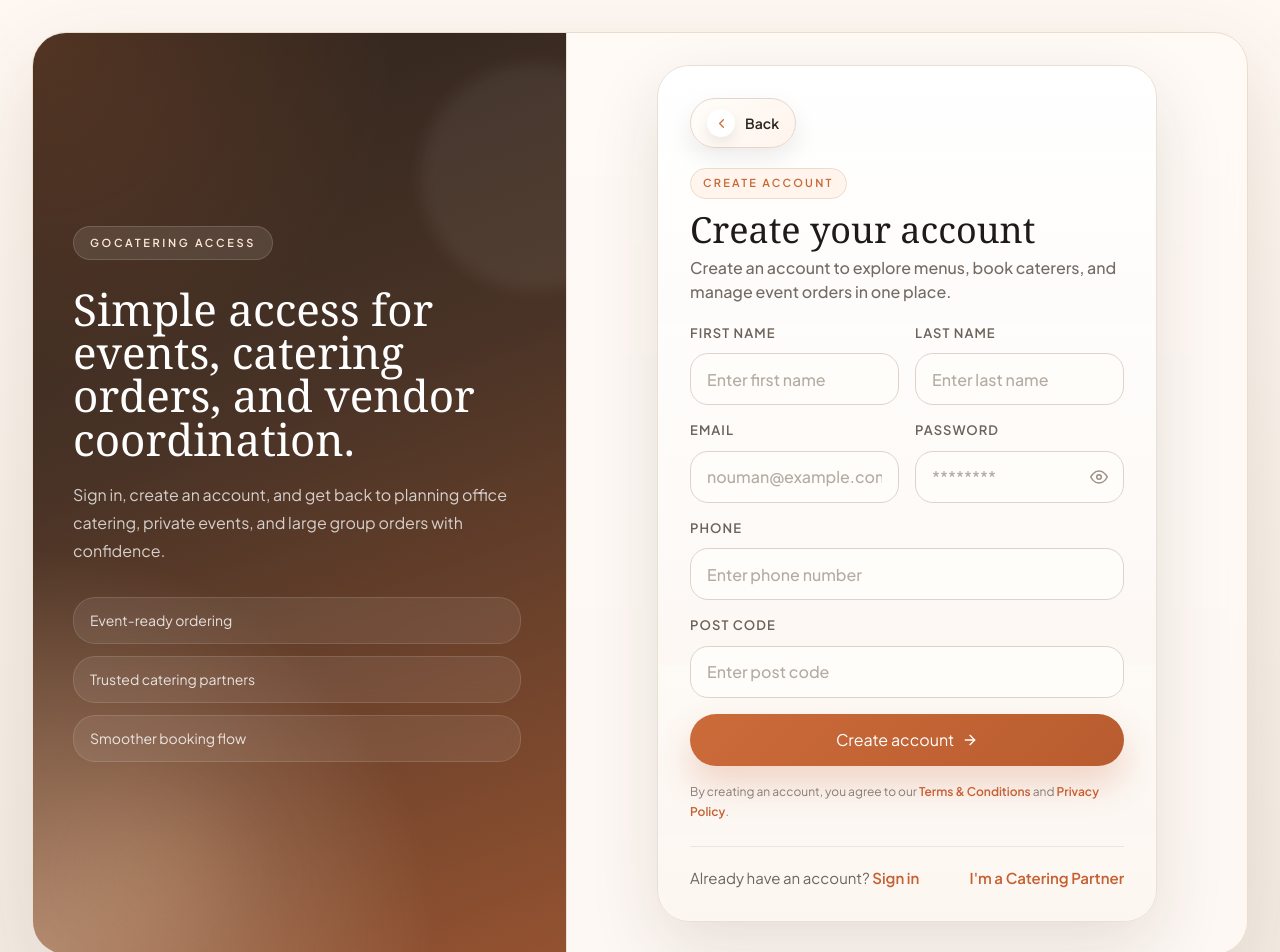
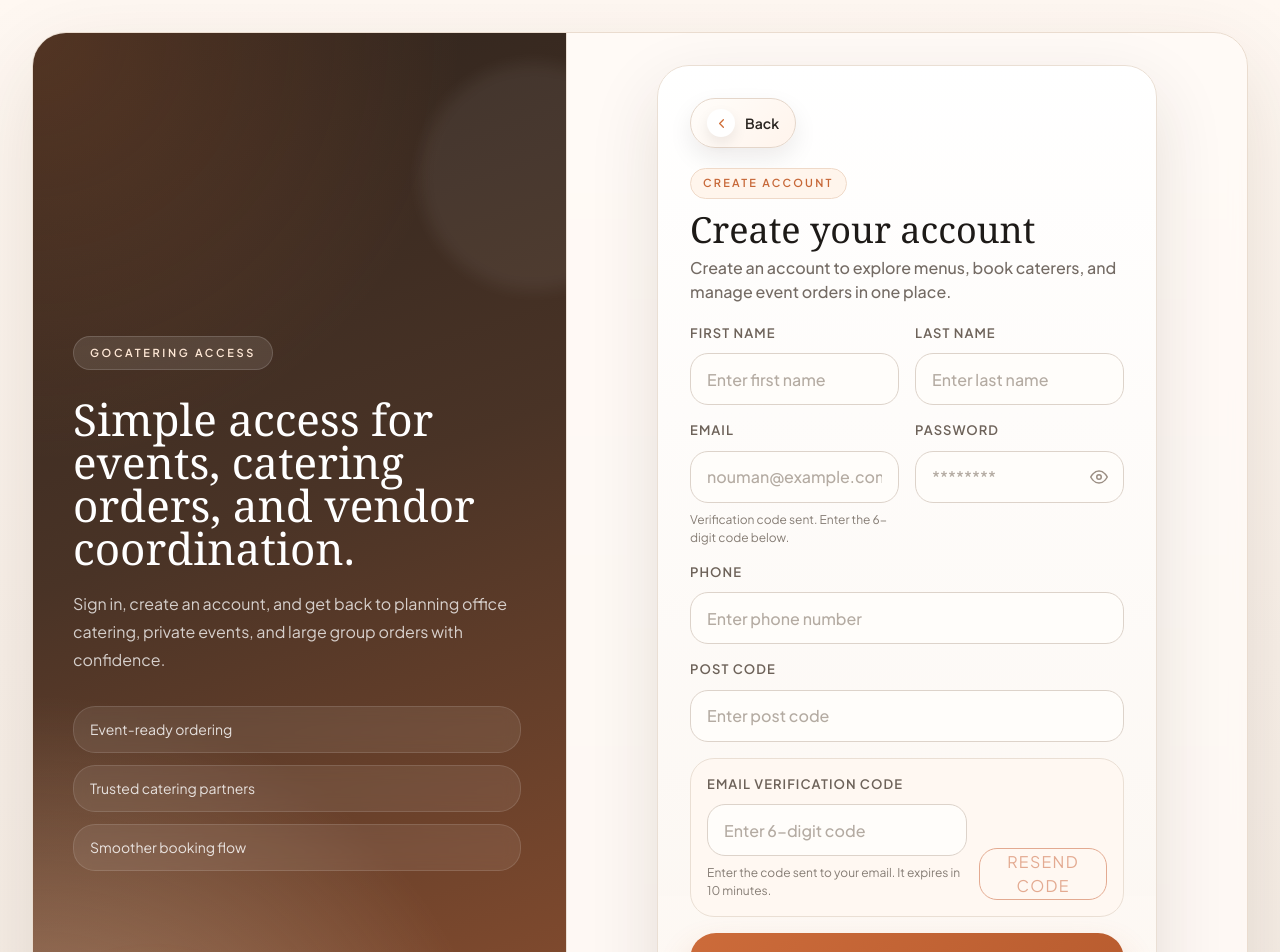
Before and after one commit to MuhammadNoumanAfzal/catering-bestilling-no, a React (Vite) app: page /signup in a window 1280 px wide. Shown: the top 952 px of the page. Built offline with nearby package versions, Linux system fonts and the light colour scheme; no server answers.

Commit message:
feat(signUp): implement OTP verification for user registration process

```diff
--- a/src/features/auth/api/authMutations.js
+++ b/src/features/auth/api/authMutations.js
@@ -1,24 +1,15 @@
+export const SEND_SIGNUP_OTP_MUTATION = `
+  mutation SendSignupOTP($email: String!) {
+    sendSignupOtp(email: $email) {
+      success
+      message
+    }
+  }
+`;
+
 export const REGISTER_USER_MUTATION = `
-  mutation RegisterUser(
-    $email: String!
-    $phone: String!
-    $password: String!
-    $role: String!
-    $firstName: String!
-    $lastName: String!
-    $postCode: Int!
-  ) {
-    registerUser(
-      input: {
-        email: $email
-        phone: $phone
-        password: $password
-        role: $role
-        firstName: $firstName
-        lastName: $lastName
-        postCode: $postCode
-      }
-    ) {
+  mutation RegisterUser($input: SignupFormInput!, $otp: String!) {
+    registerUser(input: $input, otp: $otp) {
       success
       message
       user {
--- a/src/features/auth/api/authNormalizers.js
+++ b/src/features/auth/api/authNormalizers.js
@@ -1,4 +1,8 @@
-import { AUTH_ROLE, PASSWORD_RESET_OTP_LENGTH } from "../constants/authForms";
+import {
+  AUTH_ROLE,
+  PASSWORD_RESET_OTP_LENGTH,
+  SIGNUP_OTP_LENGTH,
+} from "../constants/authForms";
 
 const EMAIL_PATTERN = /^[^\s@]+@[^\s@]+\.[^\s@]+$/;
 const MIN_PASSWORD_LENGTH = 8;
@@ -72,6 +76,7 @@ function normalizePostCode(value) {
 
 export function normalizeRegisterUserInput(input) {
   return {
+    input: {
       email: normalizeEmail(input.email),
       phone: normalizePhoneNumber(input.phone),
       password: normalizePassword(input.password),
@@ -79,6 +84,8 @@ export function normalizeRegisterUserInput(input) {
       firstName: requireNonEmptyString(input.firstName, "First name"),
       lastName: requireNonEmptyString(input.lastName, "Last name"),
       postCode: normalizePostCode(input.postCode),
+    },
+    otp: normalizeSignupOtp(input.otp),
   };
 }
 
@@ -127,3 +134,13 @@ export function normalizeResetPasswordInput(input) {
     password2,
   };
 }
+
+export function normalizeSignupOtp(value) {
+  const otp = requireNonEmptyString(value, "Verification code");
+
+  if (!new RegExp(`^\\d{${SIGNUP_OTP_LENGTH}}$`).test(otp)) {
+    throw new Error(`Verification code must be ${SIGNUP_OTP_LENGTH} digits.`);
+  }
+
+  return otp;
+}
--- a/src/features/auth/api/authService.js
+++ b/src/features/auth/api/authService.js
@@ -6,6 +6,7 @@ import {
   PASSWORD_RESET_MAIL_MUTATION,
   REGISTER_USER_MUTATION,
   RESET_PASSWORD_MUTATION,
+  SEND_SIGNUP_OTP_MUTATION,
   VERIFY_RESET_CODE_MUTATION,
 } from "./authMutations";
 import {
@@ -103,6 +104,17 @@ export async function registerUser(input) {
   });
 }
 
+export async function sendSignupOtp(email) {
+  return runAuthMutation({
+    query: SEND_SIGNUP_OTP_MUTATION,
+    variables: {
+      email: `${email ?? ""}`.trim().toLowerCase(),
+    },
+    dataKey: "sendSignupOtp",
+    fallbackMessage: "Unable to send verification code.",
+  });
+}
+
 export async function loginUser(input) {
   const variables = normalizeLoginUserInput(input);
 
--- a/src/features/auth/api/index.js
+++ b/src/features/auth/api/index.js
@@ -5,5 +5,6 @@ export {
   passwordResetMail,
   registerUser,
   resetPassword,
+  sendSignupOtp,
   verifyResetCode,
 } from "./authService";
--- a/src/features/auth/components/AuthInput.jsx
+++ b/src/features/auth/components/AuthInput.jsx
@@ -11,6 +11,8 @@ export default function AuthInput({
   readOnly = false,
   className = "",
   required = false,
+  helperText = "",
+  errorText = "",
 }) {
   const isPasswordField = type === "password";
   const [isPasswordVisible, setIsPasswordVisible] = useState(false);
@@ -35,7 +37,11 @@ export default function AuthInput({
           onChange={onChange}
           readOnly={readOnly}
           required={required}
-          className={`type-para h-13 w-full rounded-[18px] border border-[#ddd3ca] bg-[#fffdfa] px-4 text-[#1d1a17] outline-none transition placeholder:text-[#b4aba2] focus:border-[#c85f33] focus:bg-white focus:ring-4 focus:ring-[#c85f33]/10 ${
+          className={`type-para h-13 w-full rounded-[18px] border bg-[#fffdfa] px-4 text-[#1d1a17] outline-none transition placeholder:text-[#b4aba2] focus:bg-white focus:ring-4 ${
+            errorText
+              ? "border-[#d76a4a] focus:border-[#d76a4a] focus:ring-[#d76a4a]/10"
+              : "border-[#ddd3ca] focus:border-[#c85f33] focus:ring-[#c85f33]/10"
+          } ${
             isPasswordField ? "pr-12" : ""
           } ${className}`}
         />
@@ -54,6 +60,16 @@ export default function AuthInput({
           </button>
         ) : null}
       </div>
+      {errorText ? (
+        <span className="mt-2 block text-[12px] font-medium text-[#d76a4a]">
+          {errorText}
+        </span>
+      ) : null}
+      {!errorText && helperText ? (
+        <span className="mt-2 block text-[12px] text-[#867d75]">
+          {helperText}
+        </span>
+      ) : null}
     </label>
   );
 }
--- a/src/features/auth/constants/authForms.js
+++ b/src/features/auth/constants/authForms.js
@@ -1,5 +1,6 @@
 export const AUTH_ROLE = "user";
 export const PASSWORD_RESET_OTP_LENGTH = 4;
+export const SIGNUP_OTP_LENGTH = 6;
 
 export const SIGN_UP_INITIAL_FORM_STATE = {
   firstName: "",
--- a/src/features/auth/flows/sign-up/SignUpPage.jsx
+++ b/src/features/auth/flows/sign-up/SignUpPage.jsx
@@ -3,7 +3,7 @@ import { FiArrowRight } from "react-icons/fi";
 import { useTranslation } from "react-i18next";
 import { Link, useLocation, useNavigate } from "react-router-dom";
 import { showAuthErrorAlert, showSuccessToast } from "../../../../utils/alerts";
-import { registerUser } from "../../api";
+import { registerUser, sendSignupOtp } from "../../api";
 import {
   AuthButton,
   AuthCard,
@@ -13,6 +13,7 @@ import {
 import {
   AUTH_ROLE,
   SIGN_UP_INITIAL_FORM_STATE,
+  SIGNUP_OTP_LENGTH,
 } from "../../constants/authForms";
 
 const VENDOR_REGISTER_URL =
@@ -23,21 +24,97 @@ export default function SignUpPage() {
   const location = useLocation();
   const navigate = useNavigate();
   const [formState, setFormState] = useState(SIGN_UP_INITIAL_FORM_STATE);
+  const [otpCode, setOtpCode] = useState("");
+  const [otpSentTo, setOtpSentTo] = useState("");
+  const [otpError, setOtpError] = useState("");
+  const [isSendingOtp, setIsSendingOtp] = useState(false);
   const [isSubmitting, setIsSubmitting] = useState(false);
 
   const handleChange = (event) => {
     const { name, value } = event.target;
     setFormState((current) => ({ ...current, [name]: value }));
+
+    if (name === "email" && value.trim().toLowerCase() !== otpSentTo) {
+      setOtpCode("");
+      setOtpError("");
+      setOtpSentTo("");
+    }
+  };
+
+  const handleOtpChange = (event) => {
+    setOtpError("");
+    setOtpCode(event.target.value.replace(/\D/g, "").slice(0, SIGNUP_OTP_LENGTH));
+  };
+
+  const handleSendOtp = async () => {
+    const email = formState.email.trim().toLowerCase();
+
+    if (!email) {
+      await showAuthErrorAlert(
+        t("auth.signUp.emailRequired", { defaultValue: "Please enter your email address first." }),
+        t("auth.signUp.errorTitle"),
+      );
+      return;
+    }
+
+    setIsSendingOtp(true);
+
+    try {
+      const result = await sendSignupOtp(email);
+      setOtpSentTo(email);
+      setOtpError("");
+      await showSuccessToast(
+        result.message ||
+          t("auth.signUp.otpSent", { defaultValue: "Verification code sent to your email." }),
+      );
+    } catch (error) {
+      setOtpSentTo("");
+      await showAuthErrorAlert(
+        error instanceof Error
+          ? error.message
+          : t("auth.signUp.sendOtpErrorMessage", {
+              defaultValue: "Unable to send the verification code right now.",
+            }),
+        t("auth.signUp.sendOtpErrorTitle", { defaultValue: "Could not send code" }),
+      );
+    } finally {
+      setIsSendingOtp(false);
+    }
   };
 
   const handleSubmit = async (event) => {
     event.preventDefault();
+
+    const normalizedEmail = formState.email.trim().toLowerCase();
+
+    if (!otpSentTo || otpSentTo !== normalizedEmail) {
+      await showAuthErrorAlert(
+        t("auth.signUp.otpRequiredFirst", {
+          defaultValue: "Please send a verification code to your email before creating the account.",
+        }),
+        t("auth.signUp.errorTitle"),
+      );
+      return;
+    }
+
+    if (otpCode.length !== SIGNUP_OTP_LENGTH) {
+      setOtpError(
+        t("auth.signUp.otpLengthError", {
+          count: SIGNUP_OTP_LENGTH,
+          defaultValue: `Verification code must be ${SIGNUP_OTP_LENGTH} digits.`,
+        }),
+      );
+      return;
+    }
+
+    setOtpError("");
     setIsSubmitting(true);
 
     try {
       const result = await registerUser({
         ...formState,
         role: AUTH_ROLE,
+        otp: otpCode,
       });
 
       await showSuccessToast(
@@ -52,12 +129,21 @@ export default function SignUpPage() {
         },
       });
     } catch (error) {
+      const fieldOtpError =
+        error instanceof Error && Array.isArray(error.fieldErrors?.otp)
+          ? error.fieldErrors.otp[0]
+          : "";
+
+      if (fieldOtpError) {
+        setOtpError(fieldOtpError);
+      } else {
         await showAuthErrorAlert(
           error instanceof Error
             ? error.message
             : t("auth.signUp.errorMessage"),
           t("auth.signUp.errorTitle"),
         );
+      }
     } finally {
       setIsSubmitting(false);
     }
@@ -107,6 +193,15 @@ export default function SignUpPage() {
             placeholder={t("auth.common.emailPlaceholder")}
             value={formState.email}
             onChange={handleChange}
+            helperText={
+              otpSentTo === formState.email.trim().toLowerCase()
+                ? t("auth.signUp.otpSentHelper", {
+                    defaultValue: "Verification code sent. Enter the 6-digit code below.",
+                  })
+                : t("auth.signUp.otpHelper", {
+                    defaultValue: "We will send a 6-digit verification code to this email.",
+                  })
+            }
             required
           />
           <AuthInput
@@ -140,9 +235,40 @@ export default function SignUpPage() {
           required
         />
 
+        <div className="rounded-[24px] border border-[#eadfd4] bg-[#fff8f2] p-4">
+          <div className="flex flex-col gap-3 sm:flex-row sm:items-end sm:justify-between">
+            <AuthInput
+              label={t("auth.signUp.otpLabel", { defaultValue: "Email verification code" })}
+              name="otp"
+              type="text"
+              placeholder={t("auth.signUp.otpPlaceholder", { defaultValue: "Enter 6-digit code" })}
+              value={otpCode}
+              onChange={handleOtpChange}
+              errorText={otpError}
+              helperText={t("auth.signUp.otpInputHelper", {
+                defaultValue: "Enter the code sent to your email. It expires in 10 minutes.",
+              })}
+              className="sm:min-w-[260px]"
+            />
+
+            <button
+              type="button"
+              onClick={handleSendOtp}
+              disabled={isSendingOtp || !formState.email.trim()}
+              className="inline-flex h-13 items-center justify-center rounded-[18px] border border-[#c85f33] px-5 text-[13px] font-semibold uppercase tracking-[0.08em] text-[#c85f33] transition hover:bg-[#fff1e7] disabled:cursor-not-allowed disabled:opacity-50"
+            >
+              {isSendingOtp
+                ? t("auth.signUp.sendingOtp", { defaultValue: "Sending..." })
+                : otpSentTo === formState.email.trim().toLowerCase()
+                  ? t("auth.signUp.resendOtp", { defaultValue: "Resend code" })
+                  : t("auth.signUp.sendOtp", { defaultValue: "Send code" })}
+            </button>
+          </div>
+        </div>
+
         <AuthButton
           type="submit"
-          disabled={isSubmitting}
+          disabled={isSubmitting || isSendingOtp}
           className="inline-flex items-center justify-center gap-2"
         >
           {isSubmitting ? t("auth.signUp.submitting") : t("auth.signUp.submit")}
```
Also changed, not shown: src/lib/api/graphqlClient.js. Lines whose indentation alone changed are shown as unchanged.
